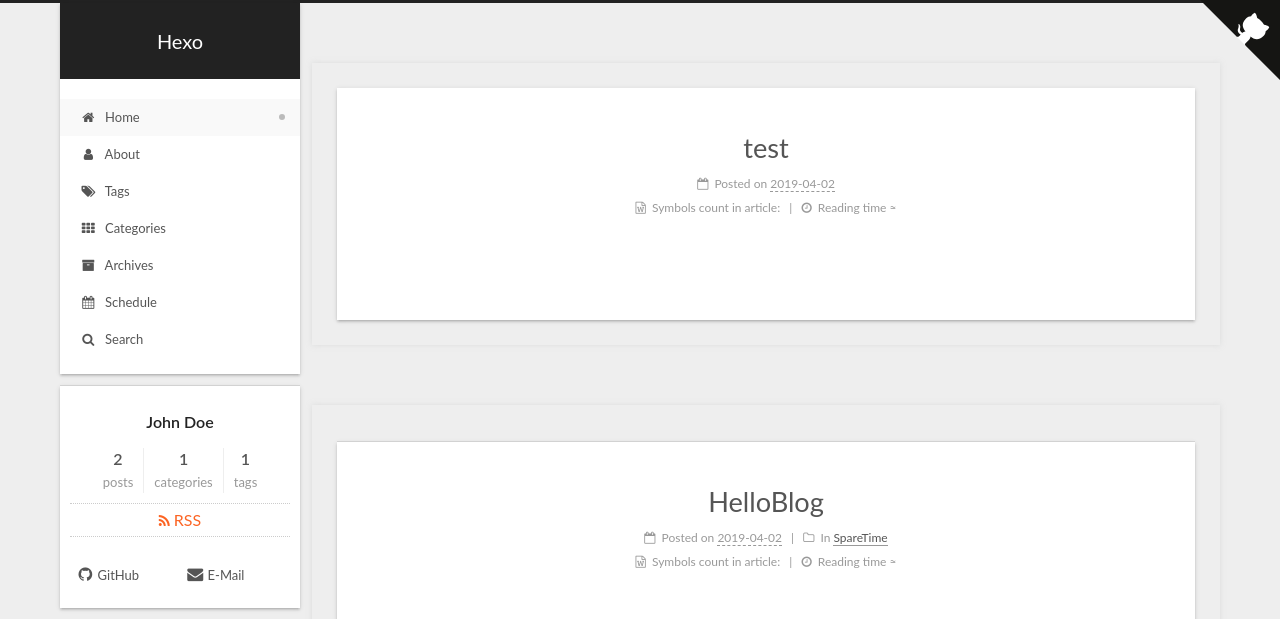
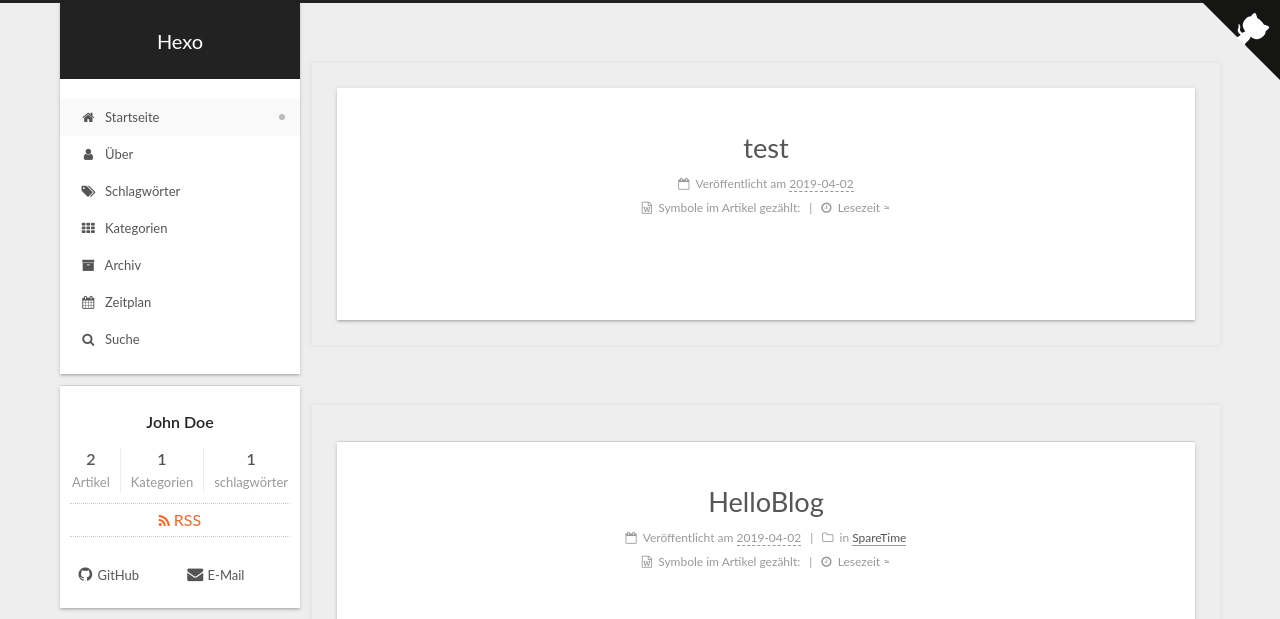
Before and after one commit to xiaoxiaoAurora/xiaoxiaoAurora.github.io, a plain HTML site: page index.html in a window 1280 px wide. Shown: the top 619 px of the page. Drawn offline with Linux system fonts and the light colour scheme; some packages are replaced by stand-ins of ours; a script that the page names is missing.

Commit message:
Site updated: 2019-04-02 13:07:31

```diff
--- a/css/main.css
+++ b/css/main.css
@@ -1846,7 +1846,7 @@ img:hover {
   width: 4px;
   height: 4px;
   border-radius: 50%;
-  background: #c3ff13;
+  background: #32d9ff;
 }
 .feed-link,
 .chat {
--- a/index.html
+++ b/index.html
@@ -198,7 +198,7 @@
   </div>
 
   <div class="site-nav-toggle">
-    <button aria-label="Toggle navigation bar">
+    <button aria-label="Navigationsleiste an/ausschalten">
       <span class="btn-bar"></span>
       <span class="btn-bar"></span>
       <span class="btn-bar"></span>
@@ -226,7 +226,7 @@
 
 
 
-    <a href="/" rel="section"><i class="menu-item-icon fa fa-fw fa-home"></i> <br>Home</a>
+    <a href="/" rel="section"><i class="menu-item-icon fa fa-fw fa-home"></i> <br>Startseite</a>
 
   </li>
 
@@ -243,7 +243,7 @@
 
 
 
-    <a href="/about/" rel="section"><i class="menu-item-icon fa fa-fw fa-user"></i> <br>About</a>
+    <a href="/about/" rel="section"><i class="menu-item-icon fa fa-fw fa-user"></i> <br>Über</a>
 
   </li>
 
@@ -260,7 +260,7 @@
 
 
 
-    <a href="/tags/" rel="section"><i class="menu-item-icon fa fa-fw fa-tags"></i> <br>Tags</a>
+    <a href="/tags/" rel="section"><i class="menu-item-icon fa fa-fw fa-tags"></i> <br>Schlagwörter</a>
 
   </li>
 
@@ -277,7 +277,7 @@
 
 
 
-    <a href="/categories/" rel="section"><i class="menu-item-icon fa fa-fw fa-th"></i> <br>Categories</a>
+    <a href="/categories/" rel="section"><i class="menu-item-icon fa fa-fw fa-th"></i> <br>Kategorien</a>
 
   </li>
 
@@ -294,7 +294,7 @@
 
 
 
-    <a href="/archives/" rel="section"><i class="menu-item-icon fa fa-fw fa-archive"></i> <br>Archives</a>
+    <a href="/archives/" rel="section"><i class="menu-item-icon fa fa-fw fa-archive"></i> <br>Archiv</a>
 
   </li>
 
@@ -311,7 +311,7 @@
 
 
 
-    <a href="/schedule/" rel="section"><i class="menu-item-icon fa fa-fw fa-calendar"></i> <br>Schedule</a>
+    <a href="/schedule/" rel="section"><i class="menu-item-icon fa fa-fw fa-calendar"></i> <br>Zeitplan</a>
 
   </li>
 
@@ -322,7 +322,7 @@
             <a href="javascript:;" class="popup-trigger">
 
 
-              <i class="menu-item-icon fa fa-search fa-fw"></i> <br>Search</a>
+              <i class="menu-item-icon fa fa-search fa-fw"></i> <br>Suche</a>
         </li>
 
     </ul>
@@ -342,7 +342,7 @@
       <i class="fa fa-times-circle"></i>
     </span>
     <div class="local-search-input-wrapper">
-      <input autocomplete="off" placeholder="Searching..." spellcheck="false" type="text" id="local-search-input">
+      <input autocomplete="off" placeholder="Suche..." spellcheck="false" type="text" id="local-search-input">
     </div>
   </div>
   <div id="local-search-result"></div>
@@ -430,14 +430,14 @@
                 <i class="fa fa-calendar-o"></i>
               </span>
 
-                <span class="post-meta-item-text">Posted on</span>
+                <span class="post-meta-item-text">Veröffentlicht am</span>
 
 
 
 
 
 
-              <time title="Created: 2019-04-02 11:51:17" itemprop="dateCreated datePublished" datetime="2019-04-02T11:51:17+08:00">2019-04-02</time>
+              <time title="Erstellt: 2019-04-02 11:51:17" itemprop="dateCreated datePublished" datetime="2019-04-02T11:51:17+08:00">2019-04-02</time>
 
 
 
@@ -464,9 +464,9 @@
                   <i class="fa fa-file-word-o"></i>
                 </span>
 
-                  <span class="post-meta-item-text">Symbols count in article: </span>
+                  <span class="post-meta-item-text">Symbole im Artikel gezählt: </span>
 
-                <span title="Symbols count in article"></span>
+                <span title="Symbole im Artikel gezählt"></span>
 
 
 
@@ -478,9 +478,9 @@
                   <i class="fa fa-clock-o"></i>
                 </span>
 
-                  <span class="post-meta-item-text">Reading time &asymp;</span>
+                  <span class="post-meta-item-text">Lesezeit &asymp;</span>
 
-                <span title="Reading time"></span>
+                <span title="Lesezeit"></span>
 
             </div>
 
@@ -598,14 +598,14 @@
                 <i class="fa fa-calendar-o"></i>
               </span>
 
-                <span class="post-meta-item-text">Posted on</span>
+                <span class="post-meta-item-text">Veröffentlicht am</span>
 
 
 
 
 
 
-              <time title="Created: 2019-04-02 10:07:17 / Modified: 13:02:53" itemprop="dateCreated datePublished" datetime="2019-04-02T10:07:17+08:00">2019-04-02</time>
+              <time title="Erstellt: 2019-04-02 10:07:17 / Geändert am: 13:02:53" itemprop="dateCreated datePublished" datetime="2019-04-02T10:07:17+08:00">2019-04-02</time>
 
 
 
@@ -624,7 +624,7 @@
                 <i class="fa fa-folder-o"></i>
               </span>
 
-                <span class="post-meta-item-text">In</span>
+                <span class="post-meta-item-text">in</span>
 
 
                 <span itemprop="about" itemscope itemtype="http://schema.org/Thing"><a href="/categories/SpareTime/" itemprop="url" rel="index"><span itemprop="name">SpareTime</span></a></span>
@@ -654,9 +654,9 @@
                   <i class="fa fa-file-word-o"></i>
                 </span>
 
-                  <span class="post-meta-item-text">Symbols count in article: </span>
+                  <span class="post-meta-item-text">Symbole im Artikel gezählt: </span>
 
-                <span title="Symbols count in article"></span>
+                <span title="Symbole im Artikel gezählt"></span>
 
 
 
@@ -668,9 +668,9 @@
                   <i class="fa fa-clock-o"></i>
                 </span>
 
-                  <span class="post-meta-item-text">Reading time &asymp;</span>
+                  <span class="post-meta-item-text">Lesezeit &asymp;</span>
 
-                <span title="Reading time"></span>
+                <span title="Lesezeit"></span>
 
             </div>
 
@@ -784,7 +784,7 @@ print(torch.__version__)
                   <a href="/archives/">
 
                     <span class="site-state-item-count">2</span>
-                    <span class="site-state-item-name">posts</span>
+                    <span class="site-state-item-name">Artikel</span>
                   </a>
                 </div>
 
@@ -803,7 +803,7 @@ print(torch.__version__)
 
 
                     <span class="site-state-item-count">1</span>
-                    <span class="site-state-item-name">categories</span>
+                    <span class="site-state-item-name">Kategorien</span>
                   </a>
                 </div>
 
@@ -822,7 +822,7 @@ print(torch.__version__)
 
 
                     <span class="site-state-item-count">1</span>
-                    <span class="site-state-item-name">tags</span>
+                    <span class="site-state-item-name">schlagwörter</span>
                   </a>
                 </div>
 
@@ -908,7 +908,7 @@ print(torch.__version__)
       <i class="fa fa-area-chart"></i>
     </span>
 
-    <span title="Symbols count total"></span>
+    <span title="Insgesamt gezählte Symbole"></span>
 
 
 
@@ -917,12 +917,12 @@ print(torch.__version__)
       <i class="fa fa-coffee"></i>
     </span>
 
-    <span title="Reading time total"></span>
+    <span title="Insgesamte Lesezeit"></span>
 
 </div>
 
 
-  <div class="powered-by">Powered by <a href="https://hexo.io" class="theme-link" rel="noopener" target="_blank">Hexo</a> v3.8.0</div>
+  <div class="powered-by">Erstellt mit  <a href="https://hexo.io" class="theme-link" rel="noopener" target="_blank">Hexo</a> v3.8.0</div>
 
 
 
@@ -930,7 +930,7 @@ print(torch.__version__)
 
 
 
-  <div class="theme-info">Theme – <a href="https://theme-next.org" class="theme-link" rel="noopener" target="_blank">NexT.Gemini</a> v7.1.0</div>
+  <div class="theme-info">Design – <a href="https://theme-next.org" class="theme-link" rel="noopener" target="_blank">NexT.Gemini</a> v7.1.0</div>
 
 
 
```
Also changed, not shown: 2019/04/02/HelloBlog/index.html (+23 -23 lines), 2019/04/02/test/index.html (+22 -22 lines), about/index.html (+16 -16 lines), archives/2019/04/index.html (+18 -18 lines), archives/2019/index.html (+18 -18 lines), archives/index.html (+18 -18 lines), categories/SpareTime/index.html (+18 -18 lines), categories/index.html (+17 -17 lines), schedule/index.html (+16 -16 lines), tags/SpareTime/index.html (+18 -18 lines), tags/index.html (+17 -17 lines).
